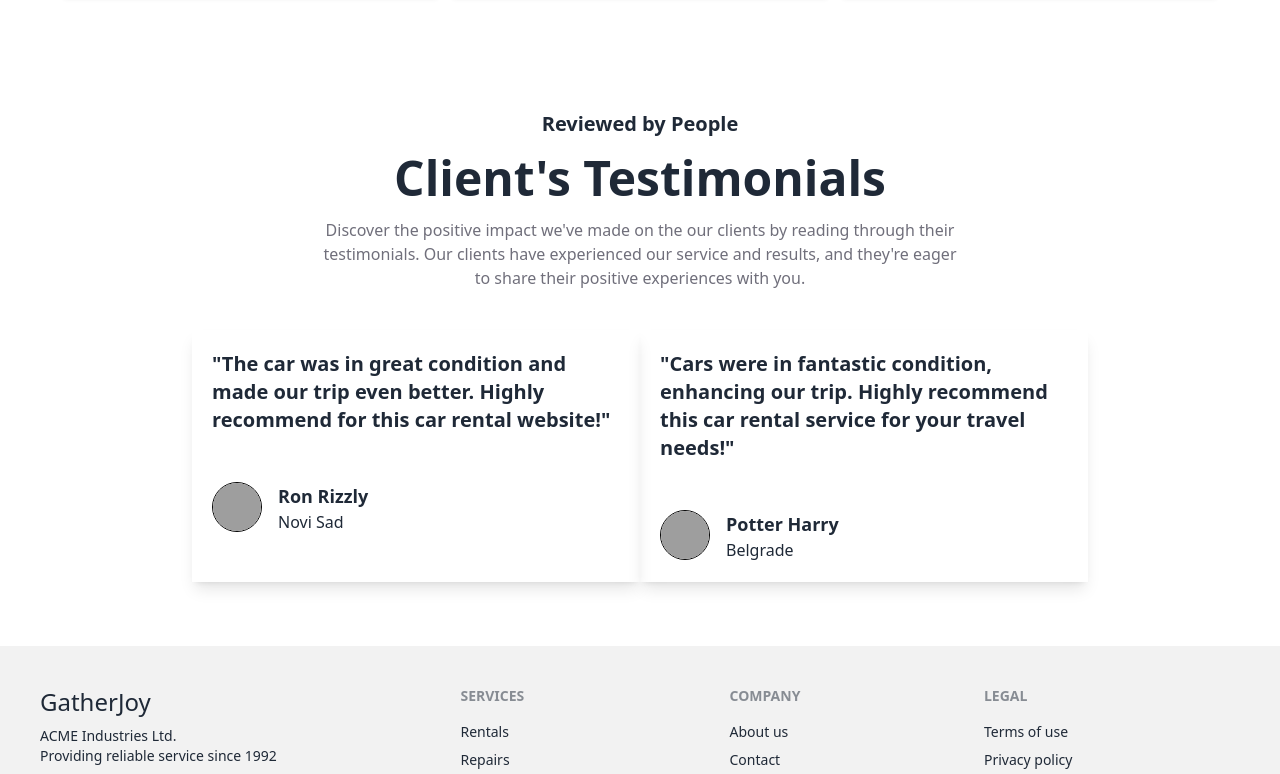
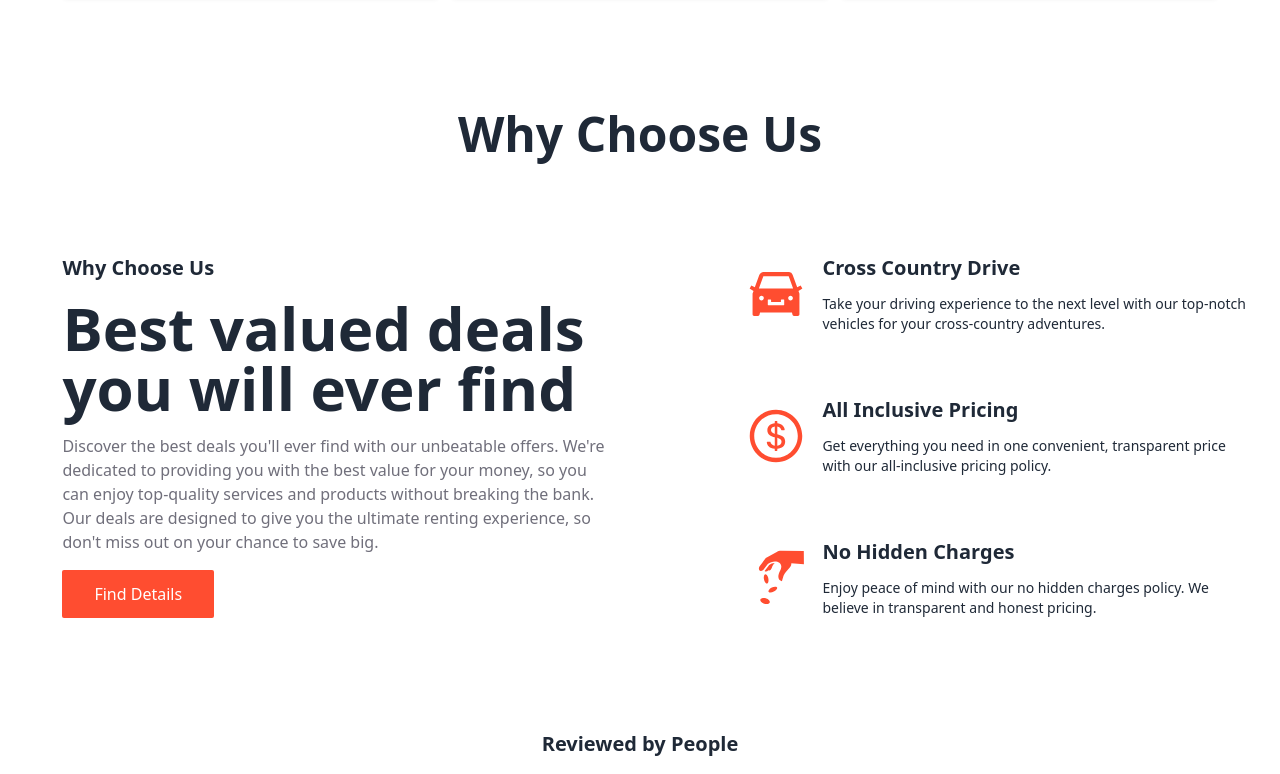
Before and after one commit to ornob90/vehicle-commerce-client, a React (Vite) app: page / in a window 1280 px wide. Shown: the part 1326-2100 px from the top of the page. Built offline with nearby package versions, Linux system fonts and the light colour scheme; grey boxes are pictures that could not be loaded; some icons are missing.

Commit message:
why choose us section complete

```diff
--- a/src/Pages/Home/Home.jsx
+++ b/src/Pages/Home/Home.jsx
@@ -4,6 +4,7 @@ import Banner from "../../components/Header/Banner";
 import BrandSection from "./BrandSection";
 import { useLoaderData } from "react-router-dom";
 import TestimonialSection from "./TestimonialSection";
+import WhyChooseUsSection from "./WhyChooseUsSection";
 
 const Home = () => {
   const brands = useLoaderData();
@@ -14,6 +15,7 @@ const Home = () => {
     <div>
       <Banner />
       <BrandSection brands={brands} />
+      <WhyChooseUsSection />
       <TestimonialSection />
     </div>
   );
--- /dev/null
+++ b/src/Pages/Home/WhyChooseUsSection.jsx
@@ -0,0 +1,69 @@
+import React from "react";
+import Container from "../../components/Shared/Container";
+import Button from "../../components/Shared/Button";
+import { AiFillCar, AiOutlineDollar } from "react-icons/ai";
+import { GiPayMoney } from "react-icons/gi";
+import SectionHeader from "../../components/Shared/SectionHeader";
+
+const WhyChooseUsSection = () => {
+  const reasons = [
+    {
+      icon: <AiFillCar />,
+      header: "Cross Country Drive",
+      desc: "Take your driving experience to the next level with our top-notch vehicles for your cross-country adventures.",
+    },
+    {
+      icon: <AiOutlineDollar />,
+      header: "All Inclusive Pricing",
+      desc: "Get everything you need in one convenient, transparent price with our all-inclusive pricing policy.",
+    },
+    {
+      icon: <GiPayMoney />,
+      header: "No Hidden Charges",
+      desc: "Enjoy peace of mind with our no hidden charges policy. We believe in transparent and honest pricing.",
+    },
+  ];
+
+  return (
+    <Container className="">
+      <SectionHeader header="Why Choose Us" />
+      <div className="grid grid-cols-1 md:grid-cols-2 min-h-[300px] pt-14  gap-8 md:gap-0 w-[95%] mx-auto">
+        <div className="flex flex-col justify-center  gap-4 w-[90%] mx-auto">
+          <h3 className="text-md sm:text-lg lg:text-xl font-semibold ">
+            Why Choose Us
+          </h3>
+          <h1 className="text-3xl sm:text-4xl lg:text-6xl font-bold">
+            Best valued deals you will ever find
+          </h1>
+          <p className="text-[#706F7B] text-sm lg:text-base">
+            Discover the best deals you'll ever find with our unbeatable offers.
+            We're dedicated to providing you with the best value for your money,
+            so you can enjoy top-quality services and products without breaking
+            the bank. Our deals are designed to give you the ultimate renting
+            experience, so don't miss out on your chance to save big.
+          </p>
+
+          <div>
+            <Button className="bg-[#FF4D30] text-white px-6 lg:px-8 py-2 lg:py-3 font-medium rounded-sm">
+              Find Details
+            </Button>
+          </div>
+        </div>
+
+        <div className="flex flex-col justify-between w-[90%] md:w-full mx-auto gap-4">
+          {reasons.map(({ icon, header, desc }) => (
+            <div key={header} className="flex justify-end gap-4 items-center">
+              <div className="text-[#FF4D30] text-6xl">{icon}</div>
+              <div className="flex flex-col gap-3 w-[90%] md:w-[70%]">
+                <h2 className="font-bold text-xl">{header}</h2>
+                <p className="text-sm ">{desc}</p>
+              </div>
+            </div>
+          ))}
+        </div>
+      </div>
+    </Container>
+  );
+};
+
+export default WhyChooseUsSection;
--- a/src/components/Header/Banner.jsx
+++ b/src/components/Header/Banner.jsx
@@ -4,7 +4,7 @@ import Button from "../Shared/Button";
 
 const Banner = () => {
   return (
-    <Container className="grid grid-cols-1 md:grid-cols-5 min-h-[300px] pt-14 bg-gradient-to-r from-white to-[#FFEDEA] gap-8 md:gap-0">
+    <Container className="grid grid-cols-1 md:grid-cols-5 min-h-[300px] pt-14 bg-gradient-to-r from-white to-[#FFEDEA] gap-8 md:gap-0 ">
       <div className=" md:col-span-2 flex flex-col justify-center  gap-4 w-[90%] mx-auto">
         <h3 className="text-md sm:text-lg lg:text-xl font-semibold ">
           Discover Excellence in Driving
--- a/src/components/Shared/SectionHeader.jsx
+++ b/src/components/Shared/SectionHeader.jsx
@@ -2,7 +2,7 @@ import React from "react";
 
 const SectionHeader = ({ header, subHeader, desc }) => {
   return (
-    <div className="mt-28 mb-10 mx-auto flex flex-col  justify-center items-center gap-4 text-center">
+    <div className="mt-20 md:mt-28 mb-5 md:mb-10 mx-auto flex flex-col  justify-center items-center gap-4 text-center">
       {subHeader && (
         <h3 className="font-semibold text-lg md:text-xl">{subHeader}</h3>
       )}
```
